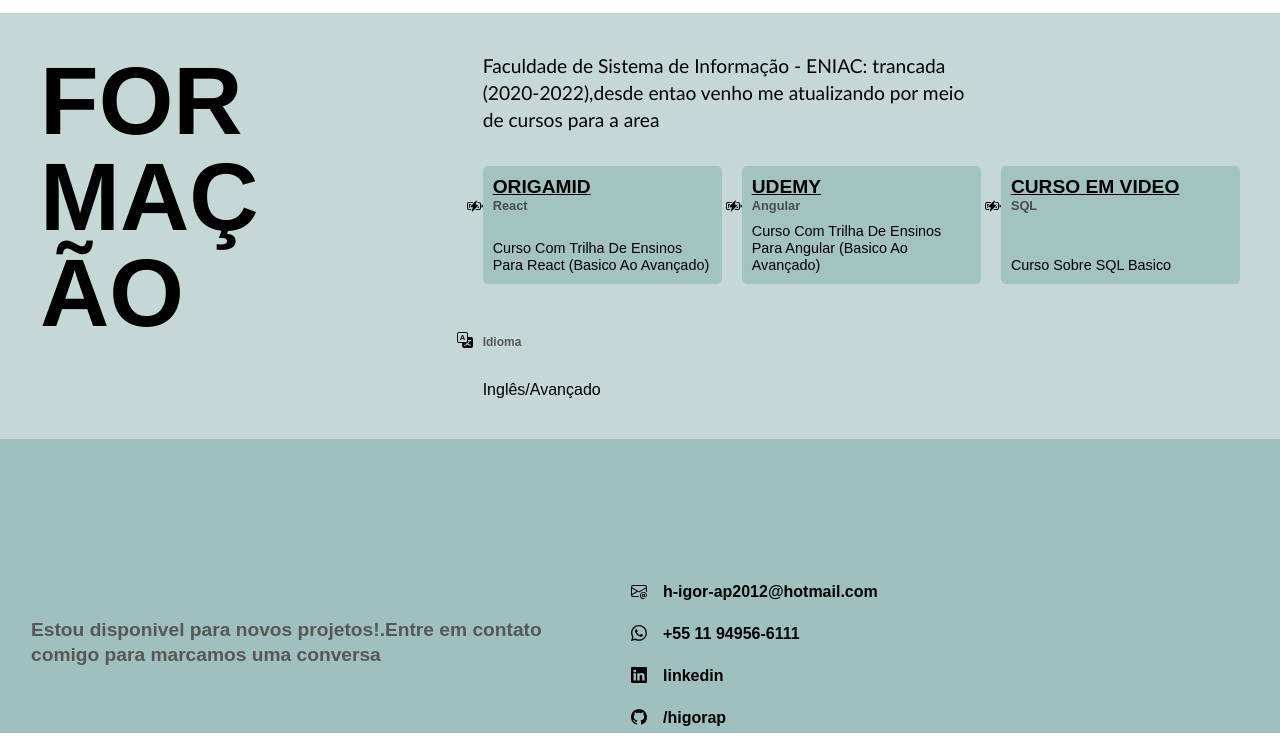
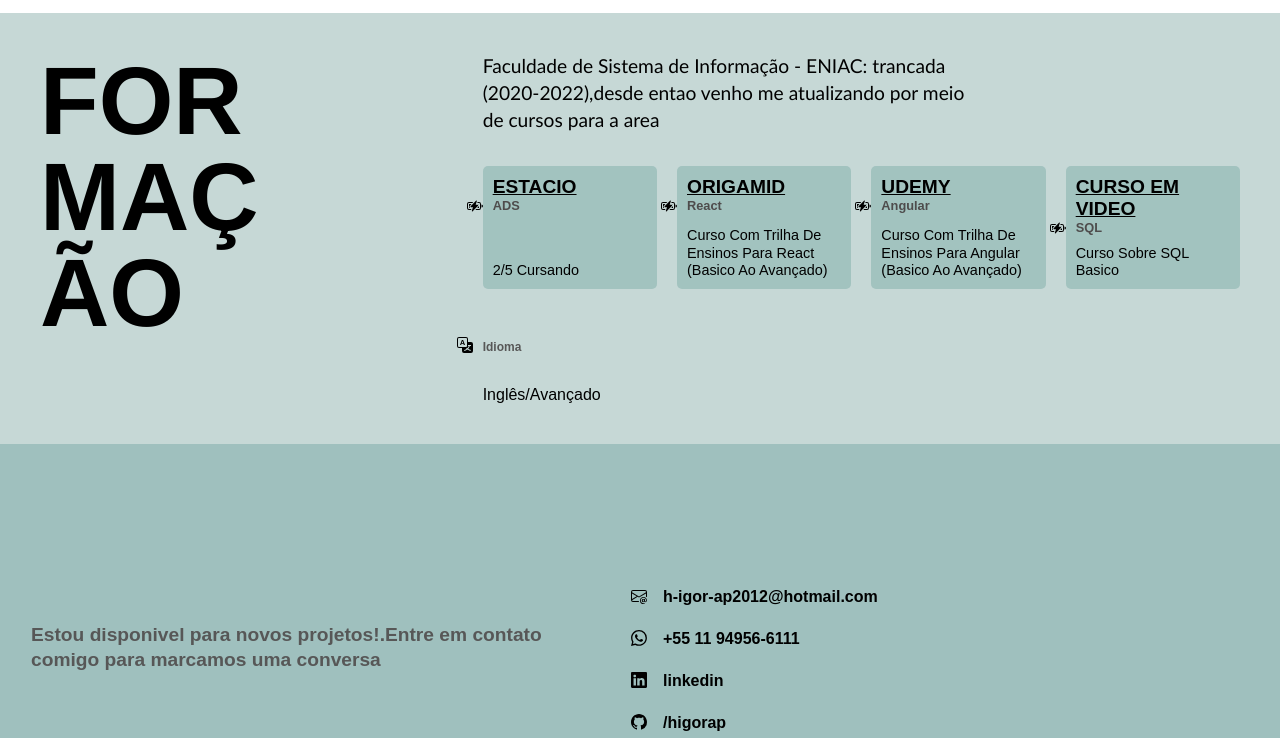
Before and after one commit to higorap/higorap.github.io, a plain HTML site: page index.html in a window 1280 px wide. Shown: the part 1053-1791 px from the top of the page. Drawn offline with Linux system fonts and the light colour scheme.

Commit message:
atualizacao

```diff
--- a/index.html
+++ b/index.html
@@ -70,6 +70,11 @@
 
                 <ul class="listaCurso">
                     <li class="Curso">
+                        <span class="CursoNome">Estacio</span>
+                        <h3 class="CursoTipo">ADS</h3>
+                        <p class="CursoDesc">2/5 cursando </p>
+                    </li>
+                    <li class="Curso">
                         <span class="CursoNome">Origamid</span>
                         <h3 class="CursoTipo">React</h3>
                         <p class="CursoDesc">curso com trilha de ensinos para React (basico ao avançado)</p>
```
Also changed, not shown: img/perfil.jpg.
